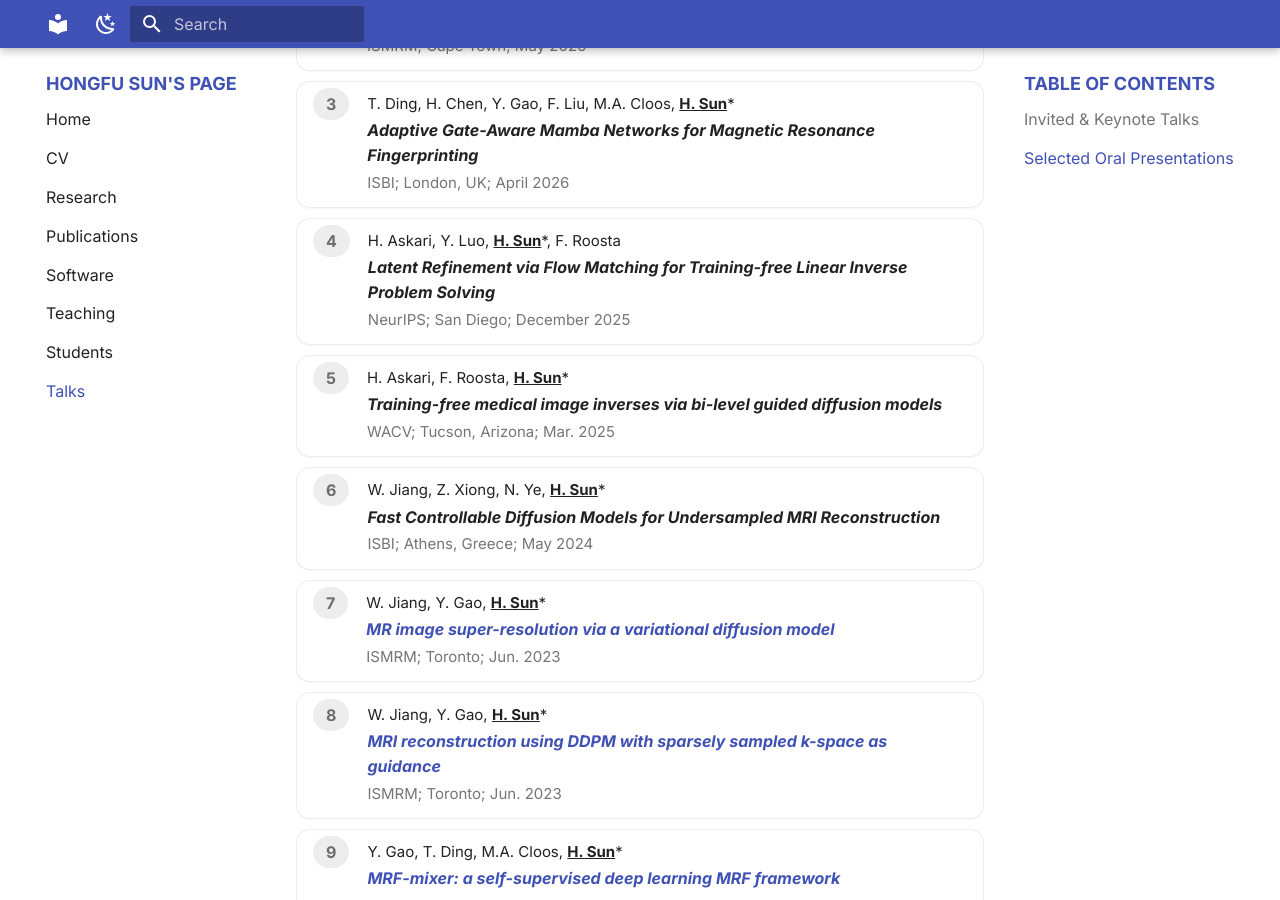
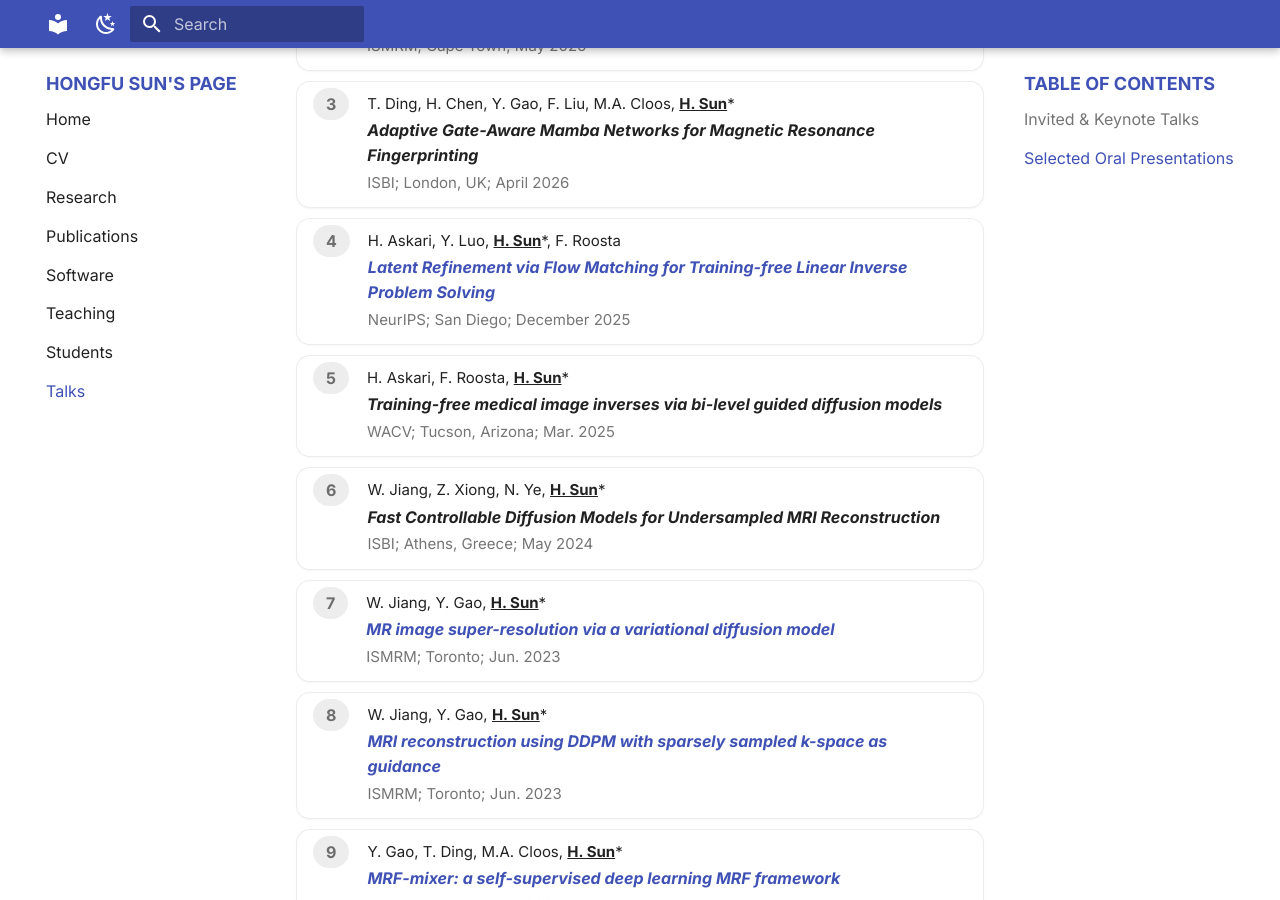
Before and after one commit to sunhongfu/sunhongfu.github.io, an MkDocs documentation site: the page built from docs/talks.md, in a window 1280 px wide and 900 px high, scrolled down 2933 px. Built offline with MkDocs 1.6.1 and Material for MkDocs 9.7.7, drawn with Linux system fonts in a browser that asks for light colours.

Commit message:
Add OpenReview link to Latent Refinement NeurIPS 2025 paper
Co-Authored-By: Claude Sonnet 4.6 <noreply@anthropic.com>

```diff
--- a/docs/talks.md
+++ b/docs/talks.md
@@ -226,7 +226,7 @@
   <div class="pub-num"></div>
   <div class="pub-details">
     <div class="pub-authors">H. Askari, Y. Luo, <span class="me">H. Sun</span>*, F. Roosta</div>
-    <div class="pub-title"><i>Latent Refinement via Flow Matching for Training-free Linear Inverse Problem Solving</i></div>
+    <div class="pub-title"><a href="https://openreview.net/forum?id=CF6qEI6rH0" target="_blank" rel="noopener"><i>Latent Refinement via Flow Matching for Training-free Linear Inverse Problem Solving</i></a></div>
     <div class="pub-venue">NeurIPS; San Diego; December 2025</div>
   </div>
 </div>
```
Also changed, not shown: docs/publications.md (+1 -1 lines).
